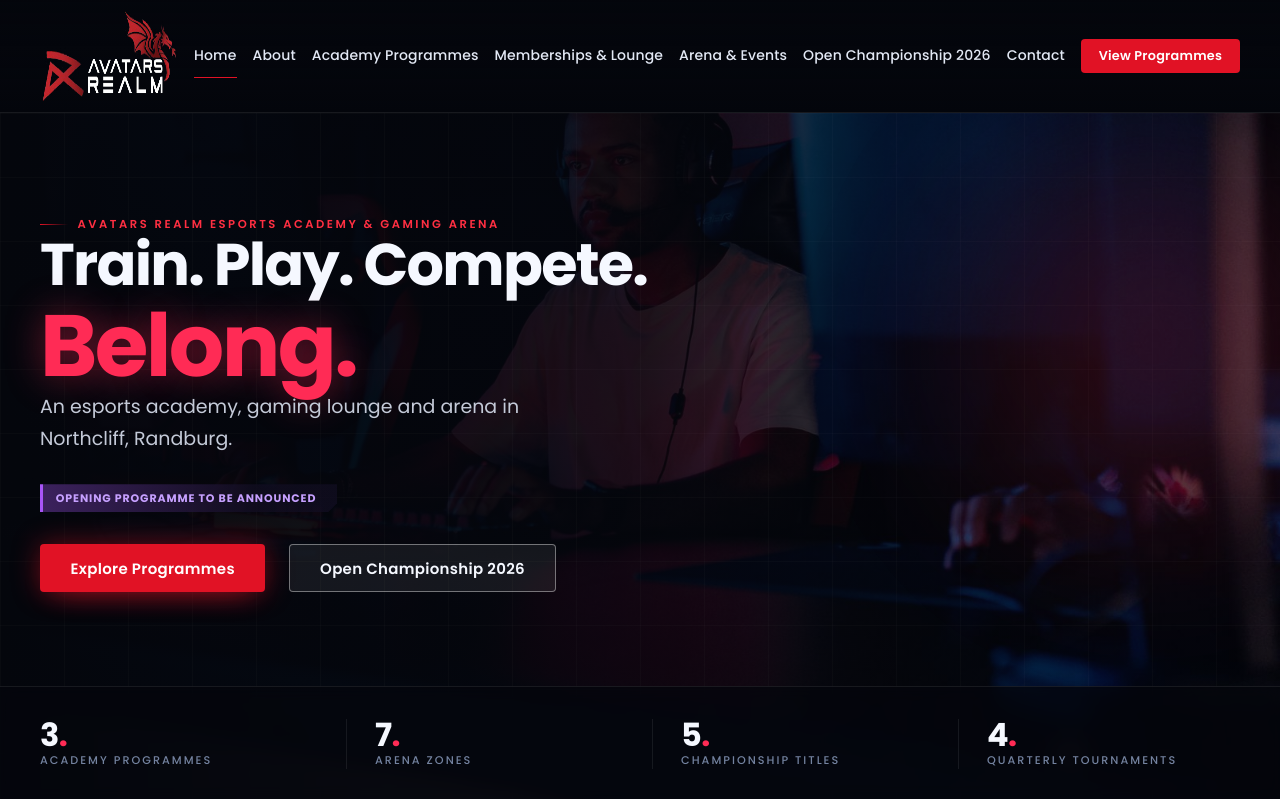
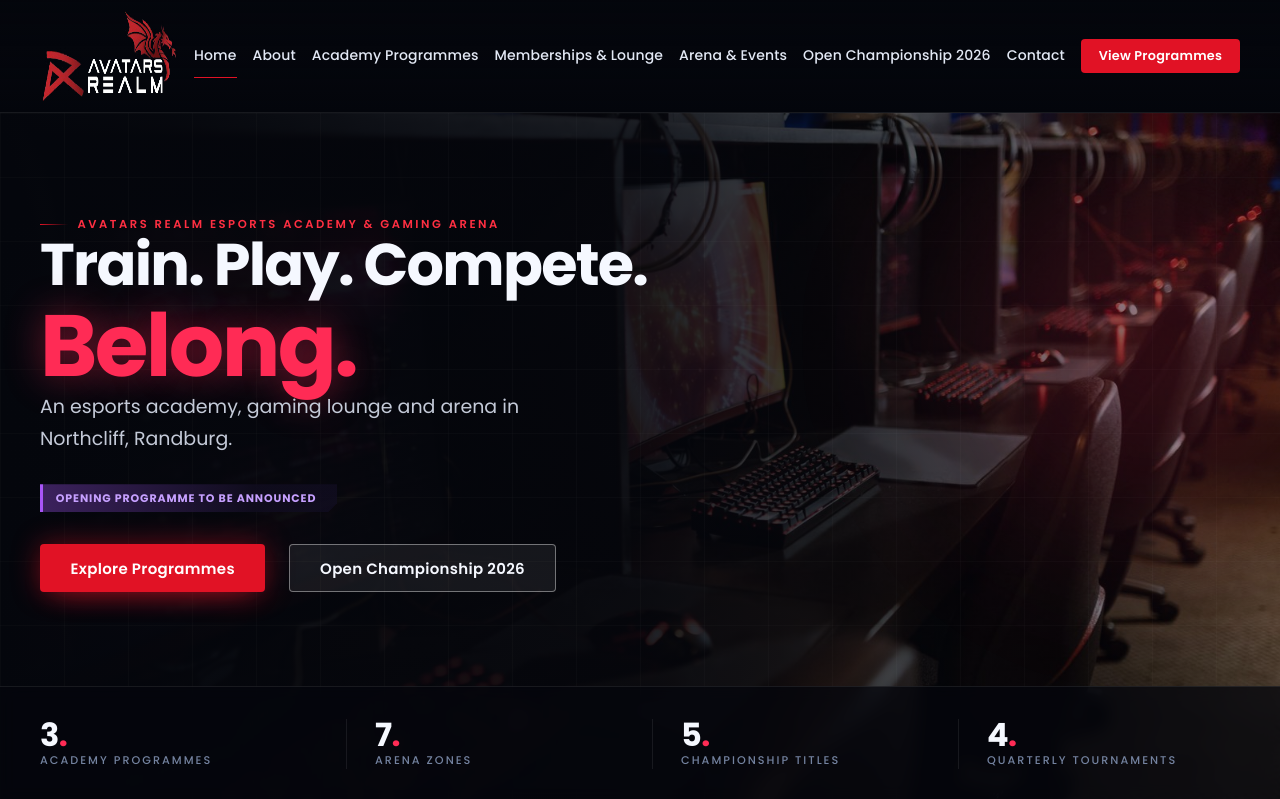
Before and after one commit to osamacreative01-max/Avatars-Realm, a Next.js app: page / in a window 1280 px wide. Shown: the top 799 px of the page. Built offline with nearby package versions, Linux system fonts and the light colour scheme.

Commit message:
Add cross-fade photo slider to homepage hero background

```diff
--- a/components/Hero.tsx
+++ b/components/Hero.tsx
@@ -1,6 +1,7 @@
 import Image from "next/image";
 
 import Button from "@/components/Button";
+import HeroSlider from "@/components/HeroSlider";
 import { GridBackdrop } from "@/components/Marks";
 import Reveal from "@/components/Reveal";
 import StatusBadge from "@/components/StatusBadge";
@@ -31,11 +32,38 @@ const HERO_STATS = [
 ] as const;
 
 /**
- * Homepage hero. One full-bleed priority photograph is darkened left to right
- * so the copy always sits on near-black, with a single status badge beneath the
- * headline instead of a status board. Paired CTAs are equal height and stack
- * full width on mobile. Entrance motion comes from Reveal, which is disabled
- * entirely under prefers-reduced-motion.
+ * Backdrop photography. The cross-fade cycles through owned arena imagery
+ * behind the copy; only the first frame is fetched eagerly.
+ */
+const HERO_SLIDES = [
+  {
+    src: "/images/player-focus.jpg",
+    alt: "Player focused at an esports station",
+    position: "68% 50%",
+  },
+  {
+    src: "/images/pc-stations.jpg",
+    alt: "Row of gaming PCs in the arena",
+    position: "50% 50%",
+  },
+  {
+    src: "/images/arena-stage.png",
+    alt: "Esports arena stage",
+    position: "50% 45%",
+  },
+  {
+    src: "/images/event-crowd.jpg",
+    alt: "Crowd watching a live esports match",
+    position: "50% 50%",
+  },
+] as const;
+
+/**
+ * Homepage hero. A slow cross-fade of owned arena photography sits behind the
+ * copy, darkened left to right so the text always lands on near-black, with a
+ * single status badge beneath the headline instead of a status board. Paired
+ * CTAs are equal height and stack full width on mobile. Entrance motion comes
+ * from Reveal, which is disabled entirely under prefers-reduced-motion.
  */
 export default function Hero({
   eyebrow = "Avatars Realm Esports Academy & Gaming Arena",
@@ -58,15 +86,8 @@ export default function Hero({
       className={`relative isolate flex min-h-[calc(100svh-var(--header-h))] flex-col overflow-hidden ${className}`.trim()}
     >
       {/* ------------------------------------------------- Backdrop layers */}
+      <HeroSlider slides={HERO_SLIDES} />
       <div aria-hidden="true" className="absolute inset-0">
-        <Image
-          src="/images/player-focus.jpg"
-          alt=""
-          fill
-          priority
-          sizes="100vw"
-          className="object-cover object-[68%_center]"
-        />
         {/* Left-to-right darkening: copy sits on the opaque side. */}
         <div className="absolute inset-0 bg-gradient-to-r from-ink-950 via-ink-950/90 to-ink-950/40" />
         {/* Extra wash on small screens, where copy spans the full width. */}
@@ -77,7 +98,7 @@ export default function Hero({
 
       {/* ----------------------------------------------------------- Copy */}
       <div className="container-page relative flex flex-1 items-center py-16 lg:py-20">
-        <div className="w-full max-w-[46rem]">
+        <div className="w-full">
           <Reveal>
             {eyebrow ? <p className="eyebrow mb-5">{eyebrow}</p> : null}
             <h1>
--- /dev/null
+++ b/components/HeroSlider.tsx
@@ -0,0 +1,79 @@
+"use client";
+
+import Image from "next/image";
+import { useEffect, useState } from "react";
+
+type Slide = {
+  src: string;
+  alt: string;
+  /** CSS object-position, so the subject stays visible behind the copy. */
+  position?: string;
+};
+
+type Props = {
+  slides: readonly Slide[];
+  /** Time each slide is held before the next cross-fade. */
+  interval?: number;
+};
+
+/**
+ * Background cross-fade for the homepage hero. Images dissolve one into the
+ * next rather than sliding, so the headline and CTAs never move. Only the
+ * first frame is eagerly fetched (Next.js `priority`); the rest lazy-load.
+ *
+ * The cycle is skipped entirely when the visitor has asked the OS for reduced
+ * motion, and the timer pauses while the tab is hidden so a backgrounded tab
+ * does not burn through the sequence.
+ */
+export default function HeroSlider({ slides, interval = 5200 }: Props) {
+  const [active, setActive] = useState(0);
+
+  useEffect(() => {
+    if (slides.length < 2) return;
+    if (window.matchMedia("(prefers-reduced-motion: reduce)").matches) return;
+
+    let timer: ReturnType<typeof setInterval> | null = null;
+
+    const start = () => {
+      if (timer) return;
+      timer = setInterval(() => {
+        setActive((i) => (i + 1) % slides.length);
+      }, interval);
+    };
+    const stop = () => {
+      if (!timer) return;
+      clearInterval(timer);
+      timer = null;
+    };
+
+    // Start paused if the tab is already in the background.
+    if (!document.hidden) start();
+
+    const onVisibility = () => (document.hidden ? stop() : start());
+    document.addEventListener("visibilitychange", onVisibility);
+
+    return () => {
+      stop();
+      document.removeEventListener("visibilitychange", onVisibility);
+    };
+  }, [slides.length, interval]);
+
+  return (
+    <div aria-hidden="true" className="absolute inset-0">
+      {slides.map((slide, index) => (
+        <Image
+          key={slide.src}
+          src={slide.src}
+          alt={slide.alt}
+          fill
+          priority={index === 0}
+          sizes="100vw"
+          className={`hero-slide object-cover transition-opacity duration-[1200ms] ease-out ${
+            index === active ? "opacity-100" : "opacity-0"
+          }`}
+          style={{ objectPosition: slide.position ?? "50% 50%" }}
+        />
+      ))}
+    </div>
+  );
+}
```
